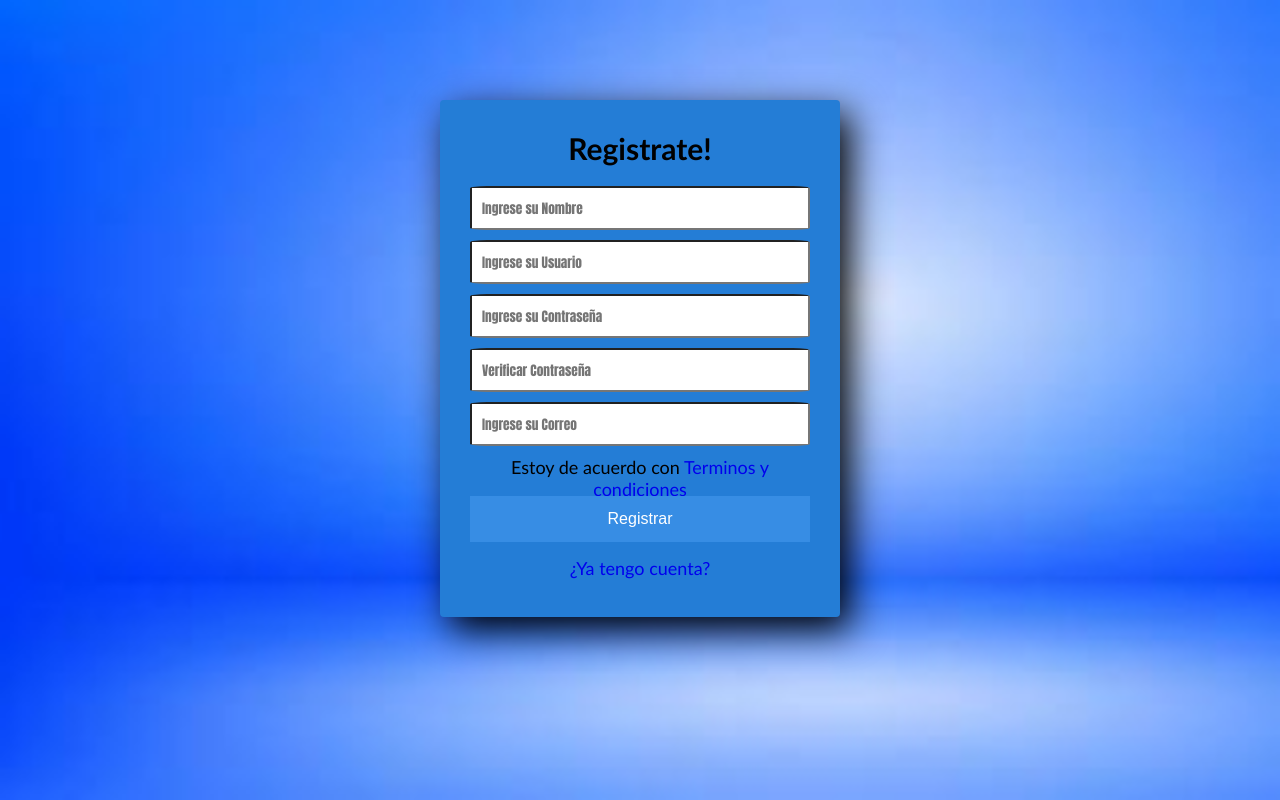
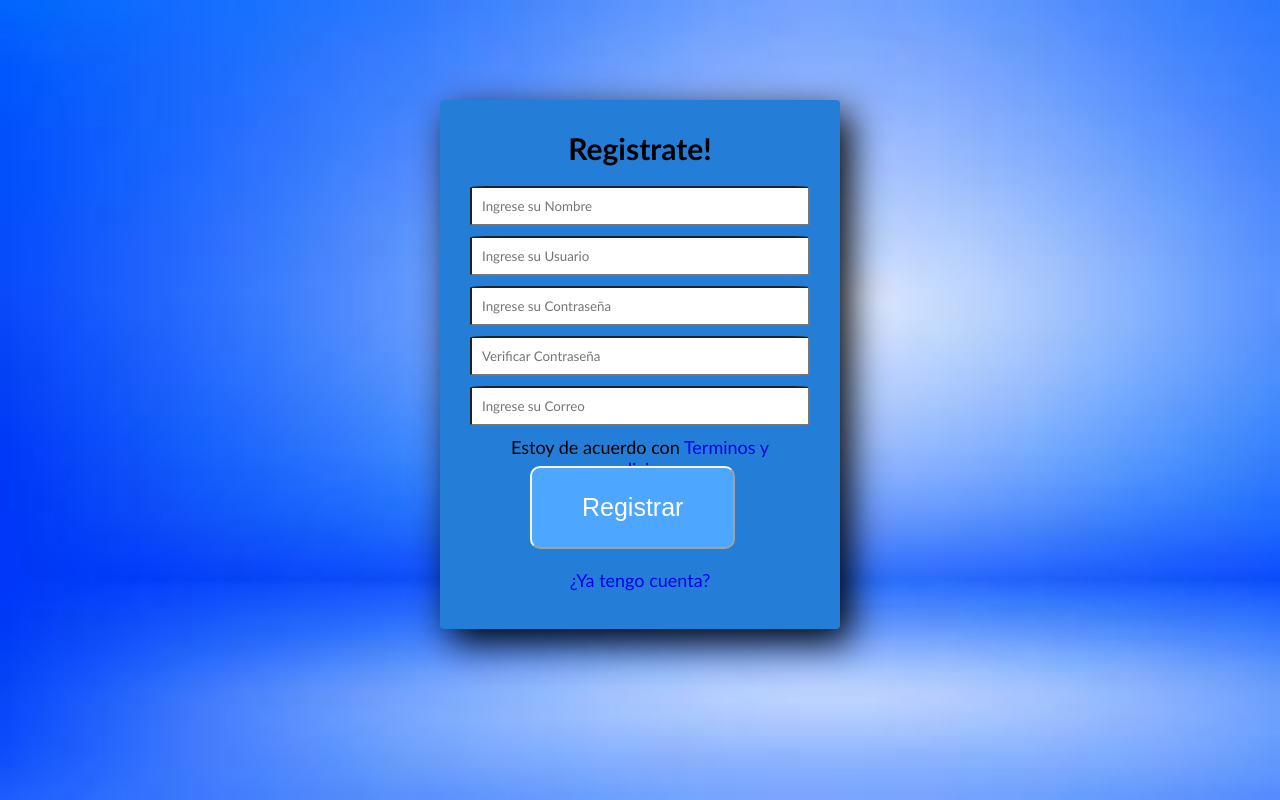
Before and after one commit to ErnestGomis/iRadarEye, a PHP site: page /html/registro.html in a window 1280 px wide. Run offline with PHP 8.4, Linux system fonts and the light colour scheme.

Commit message:
Update registro.css

```diff
--- a/css/registro.css
+++ b/css/registro.css
@@ -34,7 +34,7 @@ body {
     padding: 10px;
     border-radius: 5%;
     margin-bottom: 10px;
-    font-family:'Impact', Impact, 'Arial Narrow Bold', sans-serif;
+    font-family:'Calibri';
 }
 
 .form-register p{
@@ -52,15 +52,18 @@ body {
     text-decoration: none;
 }
 .form-register .botons{
-    width: 100%;
-    background: #378de4;
-    border: none;
-    padding: 14px;
+    background-color: rgb(77, 166, 255);
+    border-color: whitesmoke;
     color: white;
-    font-size: 16px;
-    text-align: center;
-    margin-top: 10px;
-    margin-bottom: 15px;
+    font-size: 25px;
+    font-size: 18;
+    border-radius: 10px;
+    padding-left: 50px;
+    padding-right: 50px;
+    padding-top: 25px;
+    padding-bottom: 25px;
+    margin-bottom: 20px;
+    margin-left: 60px;
 }
 
 .form-register .botons:hover{
```
